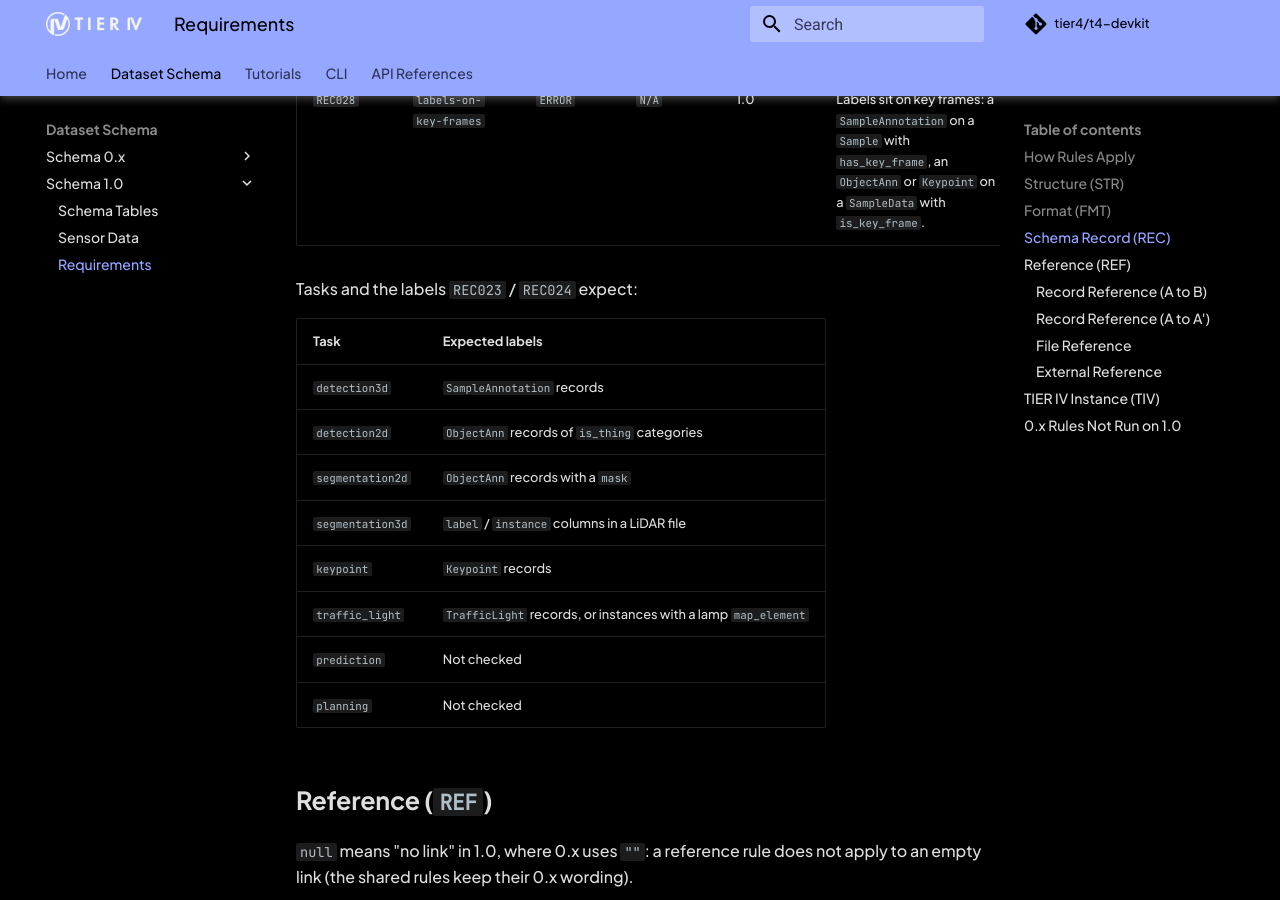
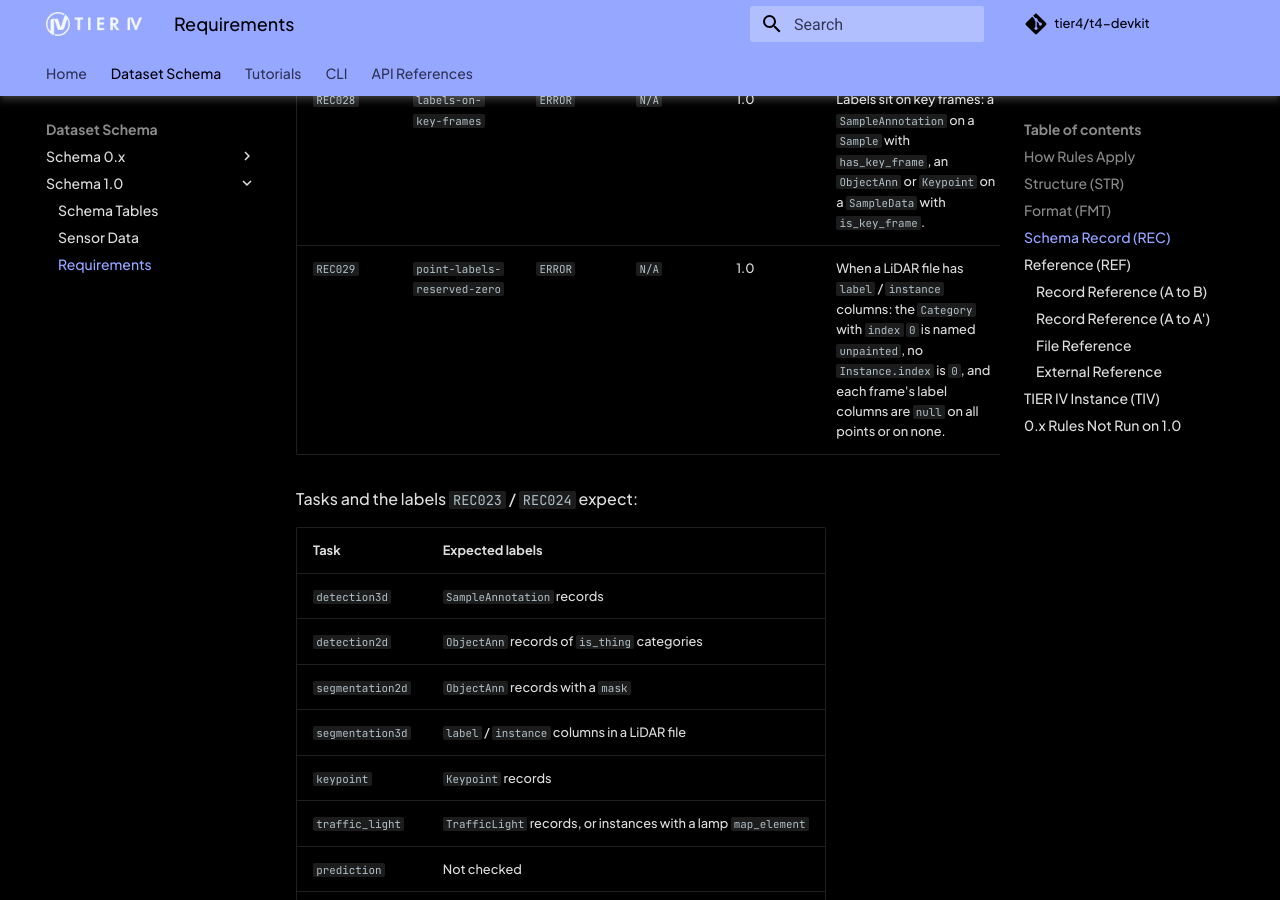
Before and after one commit to tier4/t4-devkit, an MkDocs documentation site: the page built from docs/schema/v1/requirement.md, in a window 1280 px wide and 900 px high, scrolled down 7338 px. Built offline with MkDocs 1.6.1 and Material for MkDocs 9.7.7, drawn with Linux system fonts in a browser that asks for light colours; comment, search, counter and statistics services are not loaded; the version menu is left out; some of the changed text lies outside the part shown.

Commit message:
docs(sanity): REC029 reserved zero in point labels, REF306 allows instance 0

```diff
--- a/docs/schema/v1/requirement.md
+++ b/docs/schema/v1/requirement.md
@@ -88,6 +88,7 @@
 | `REC026` | `route-validity`               | `ERROR`   | `N/A`   | 1.0        | `Route.valid_until` is after `valid_from` when set, and the routes of a log do not overlap in time.                                                                                                                                                   |
 | `REC027` | `unit-quaternions`             | `WARNING` | `N/A`   | 1.0        | Rotations (`Sensor`, `EgoPose`, `SampleAnnotation`, `Route` poses) are unit quaternions.                                                                                                                                                              |
 | `REC028` | `labels-on-key-frames`         | `ERROR`   | `N/A`   | 1.0        | Labels sit on key frames: a `SampleAnnotation` on a `Sample` with `has_key_frame`, an `ObjectAnn` or `Keypoint` on a `SampleData` with `is_key_frame`.                                                                                                |
+| `REC029` | `point-labels-reserved-zero`   | `ERROR`   | `N/A`   | 1.0        | When a LiDAR file has `label` / `instance` columns: the `Category` with `index` `0` is named `unpainted`, no `Instance.index` is `0`, and each frame's label columns are `null` on all points or on none.                                             |
 
 Tasks and the labels `REC023` / `REC024` expect:
 
@@ -162,7 +163,7 @@
 | `REF303` | `traffic-light-to-lanelet` | `ERROR`  | `N/A`   | 1.0        | `TrafficLight.regulatory_element_id` is a traffic-light regulatory element of the lanelet2 map.                                          |
 | `REF304` | `route-to-lanelet`         | `ERROR`  | `N/A`   | 1.0        | `Route` segment ids are lanelets of the lanelet2 map.                                                                                    |
 | `REF305` | `lidar-source-index`       | `ERROR`  | `N/A`   | 1.0        | In a merged LiDAR file, `source_index` values are the `Sensor.index` of the channel's `source_channels`.                                 |
-| `REF306` | `lidar-point-labels`       | `ERROR`  | `N/A`   | 1.0        | In a LiDAR file, `label` values are `Category.index` values, and `instance` values `Instance.index` values.                              |
+| `REF306` | `lidar-point-labels`       | `ERROR`  | `N/A`   | 1.0        | In a LiDAR file, `label` values are `Category.index` values, and `instance` values are `Instance.index` values or `0` (no object).       |
 
 ## TIER IV Instance (`TIV`)
 
@@ -172,17 +173,17 @@
 
 ## 0.x Rules Not Run on 1.0
 
-| 0.x rule                                      | Why                                                                                               | 1.0 rule           |
-| --------------------------------------------- | ------------------------------------------------------------------------------------------------- | ------------------ |
-| `STR006` `status-file-presence`               | `manifest.json` replaces `status.json`.                                                           | `STR010`–`STR013`  |
-| `STR007` `schema-files-presence`              | Required tables are listed in `manifest.json`.                                                    | `STR011`, `STR014` |
-| `FMT001`–`FMT019`                             | The 1.0 tables are different classes; `calibrated_sensor`, `surface_ann` and `lidarseg` are gone. | `FMT020`–`FMT040`  |
-| `REC005` `calibrated-sensor-non-empty`        | Merged into `sensor`.                                                                             | `REC008`           |
-| `REF007` `sample-data-to-calibrated-sensor`   | `SampleData` refers to `sensor` directly.                                                         | `REF015`           |
-| `REF008` `calibrated-sensor-to-sensor`        | Merged into `sensor`.                                                                             | `REF015`           |
-| `REF012` `lidarseg-to-sample-data`            | Point-wise labels are LiDAR columns.                                                              | `REC011`, `REF306` |
-| `REF203` `lidarseg-filename-presence`         | Point-wise labels are LiDAR columns.                                                              | `REF205`, `REF306` |
-| `REF013` `traffic-light-to-instance`          | The 0.x lamp-to-way link is `Instance.map_element`; the 1.0 `traffic_light` table holds states.   | `REF021`, `REF302` |
-| `REF014` `traffic-light-to-lanelet`           | Same as `REF013`.                                                                                 | `REF302`, `REF303` |
-| `REF202` `sample-data-info-filename-presence` | Merged LiDAR sources are LiDAR columns instead of `.info` files.                                  | `REF305`           |
-| `REF301` `pointcloud-metainfo-token-check`    | Same as `REF202`.                                                                                 | `REF025`, `REF305` |
+| 0.x rule                                      | Why                                                                                               | 1.0 rule                     |
+| --------------------------------------------- | ------------------------------------------------------------------------------------------------- | ---------------------------- |
+| `STR006` `status-file-presence`               | `manifest.json` replaces `status.json`.                                                           | `STR010`–`STR013`            |
+| `STR007` `schema-files-presence`              | Required tables are listed in `manifest.json`.                                                    | `STR011`, `STR014`           |
+| `FMT001`–`FMT019`                             | The 1.0 tables are different classes; `calibrated_sensor`, `surface_ann` and `lidarseg` are gone. | `FMT020`–`FMT040`            |
+| `REC005` `calibrated-sensor-non-empty`        | Merged into `sensor`.                                                                             | `REC008`                     |
+| `REF007` `sample-data-to-calibrated-sensor`   | `SampleData` refers to `sensor` directly.                                                         | `REF015`                     |
+| `REF008` `calibrated-sensor-to-sensor`        | Merged into `sensor`.                                                                             | `REF015`                     |
+| `REF012` `lidarseg-to-sample-data`            | Point-wise labels are LiDAR columns.                                                              | `REC011`, `REC029`, `REF306` |
+| `REF203` `lidarseg-filename-presence`         | Point-wise labels are LiDAR columns.                                                              | `REF205`, `REF306`           |
+| `REF013` `traffic-light-to-instance`          | The 0.x lamp-to-way link is `Instance.map_element`; the 1.0 `traffic_light` table holds states.   | `REF021`, `REF302`           |
+| `REF014` `traffic-light-to-lanelet`           | Same as `REF013`.                                                                                 | `REF302`, `REF303`           |
+| `REF202` `sample-data-info-filename-presence` | Merged LiDAR sources are LiDAR columns instead of `.info` files.                                  | `REF305`                     |
+| `REF301` `pointcloud-metainfo-token-check`    | Same as `REF202`.                                                                                 | `REF025`, `REF305`           |
```
